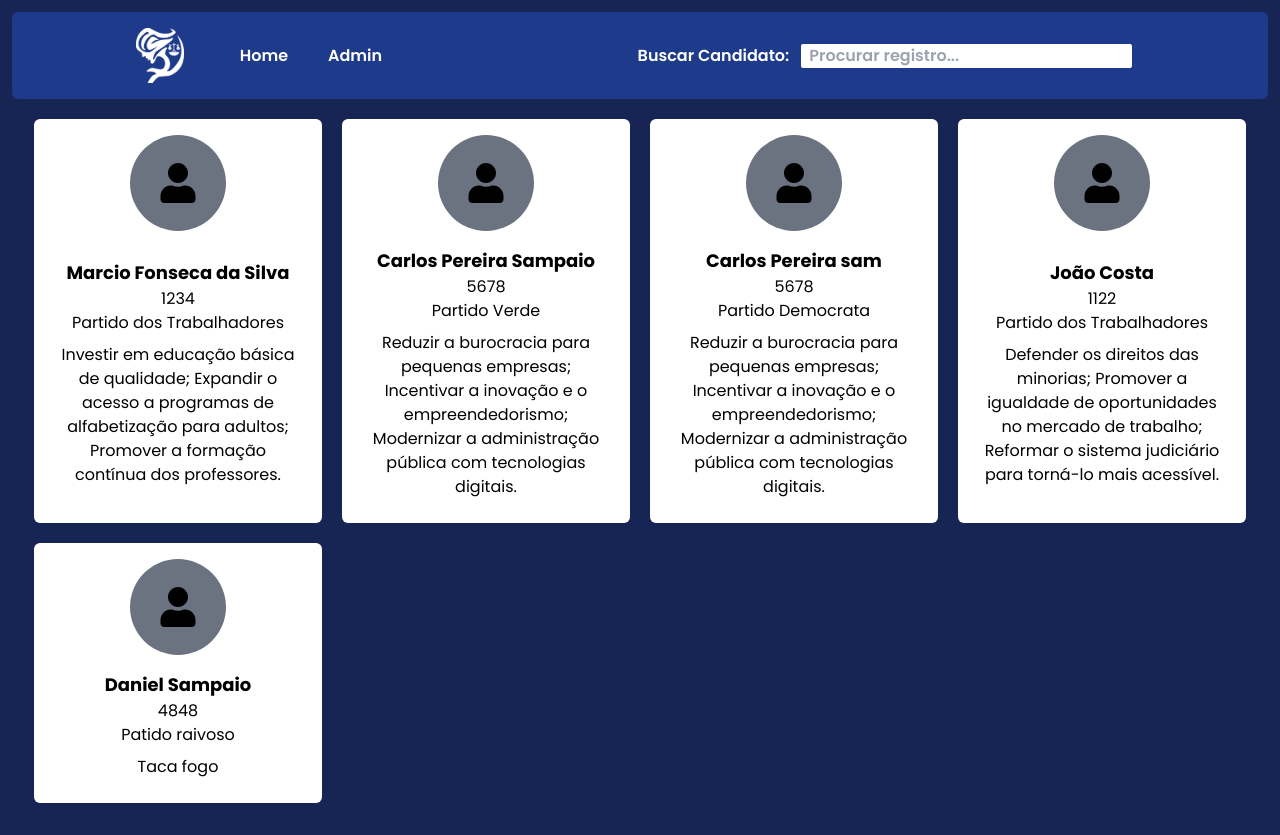
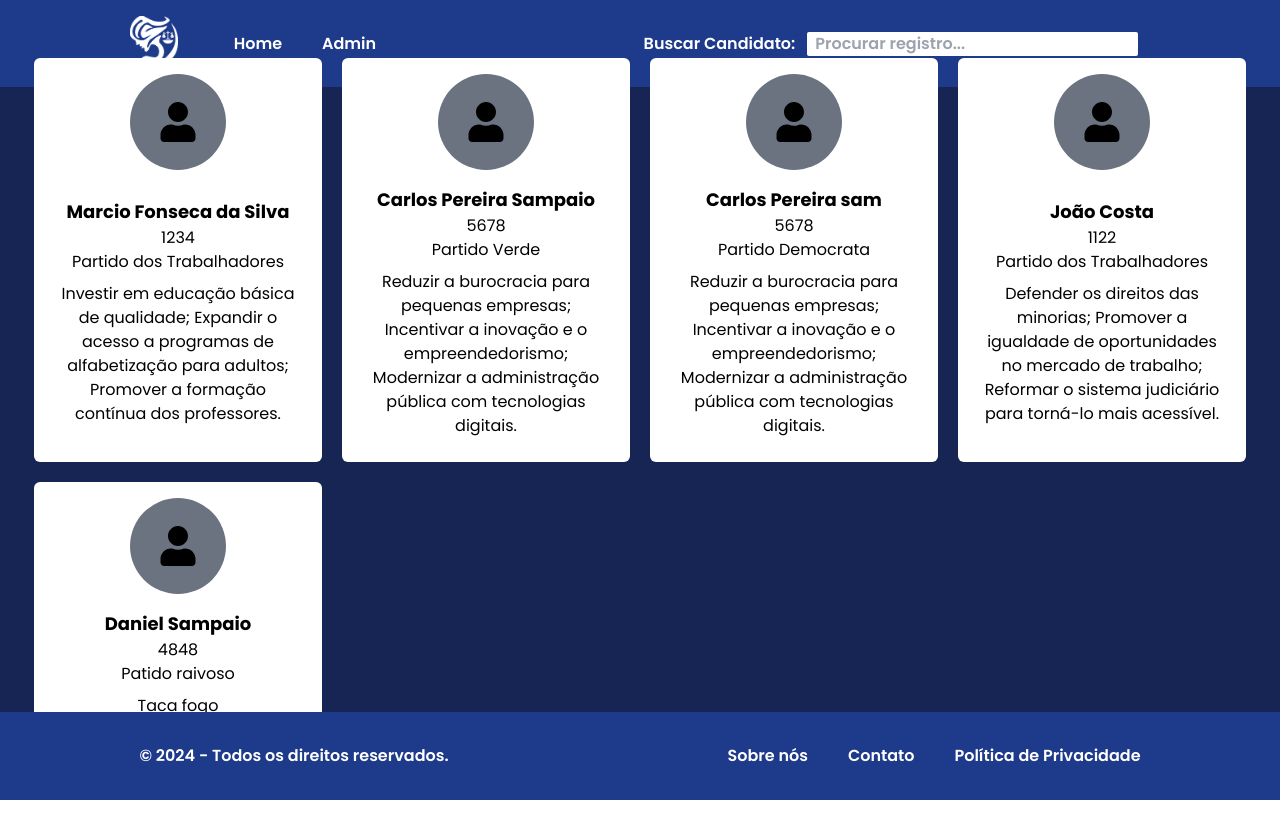
Before and after one commit to XDanielSampaioX/projeto-candidato-honesto-vite, a React (Vite) app: page / in a window 1280 px wide. After the commit the page ends 800 px from the top, so only its background shows below. Built offline with nearby package versions, Linux system fonts and the light colour scheme; data requests are answered from the project's data file.

Commit message:
Implantação do footer na main

```diff
--- a/index.html
+++ b/index.html
@@ -1,21 +1,19 @@
-<!doctype html>
+<!DOCTYPE html>
 <html lang="en">
-
   <head>
     <meta charset="UTF-8" />
-  <link rel="icon" type="image/svg+xml" href="/vite.svg" />
     <meta name="viewport" content="width=device-width, initial-scale=1.0" />
-  <link rel="preconnect" href="https://fonts.googleapis.com">
-  <link rel="preconnect" href="https://fonts.gstatic.com" crossorigin>
+    <link rel="preconnect" href="https://fonts.googleapis.com" />
+    <link rel="preconnect" href="https://fonts.gstatic.com" crossorigin />
     <link
       href="https://fonts.googleapis.com/css2?family=Poppins:ital,wght@0,100;0,200;0,300;0,400;0,500;0,600;0,700;0,800;0,900;1,100;1,200;1,300;1,400;1,500;1,600;1,700;1,800;1,900&display=swap"
-    rel="stylesheet">
-  <title>Vite + React + TS</title>
+      rel="stylesheet"
+    />
+    <title>Projeto-Candidatos</title>
   </head>
 
   <body>
     <div id="root"></div>
     <script type="module" src="/src/main.tsx"></script>
   </body>
-
 </html>
--- a/src/App.tsx
+++ b/src/App.tsx
@@ -2,15 +2,17 @@ import { Routes, Route } from 'react-router-dom';
 import Menu from './components/Menu';
 import Admin from './pages/Admin';
 import Home from './pages/Home';
+import Footer from './components/Footer';
 
 export default function App() {
   return (
-      <div className="bg-blue-950 p-3 m-auto flex flex-col items-center justify-center">
+      <div className="bg-blue-950 p-3 m-auto flex flex-col items-center justify-center flex-1 bg-cover min-h-screen">
         <Menu />
         <Routes>
             <Route path='/admin' element={<Admin />} />
             <Route path='/' element={<Home />} />
         </Routes>
+        <Footer/>
       </div>
   );
 }
--- /dev/null
+++ b/src/components/Footer/index.tsx
@@ -0,0 +1,18 @@
+const Footer = () => {
+  return (
+    <div className="w-full text-center items-center justify-around flex-col py-8 bg-blue-900 text-white font-semibold fixed bottom-0">
+      <footer className=" ">
+        <div className="flex justify-around">
+          <p>© 2024 - Todos os direitos reservados.</p>
+          <ul className="flex  gap-10">
+            <li> <button> Sobre nós</button></li>
+            <li> <button>Contato</button> </li>
+            <li> <button>Política de Privacidade</button> </li>
+          </ul>
+        </div>
+      </footer>
+    </div>
+  );
+};
+
+export default Footer;
--- a/src/components/Menu/index.tsx
+++ b/src/components/Menu/index.tsx
@@ -12,7 +12,7 @@ export default function Menu() {
     };
 
     return (
-        <div className="flex justify-around items-center w-full m-auto -mx-5 bg-blue-900 rounded-md gap-10 p-4">
+        <div className="flex justify-around items-center w-full m-auto -mx-5 bg-blue-900 gap-10 p-4 top-0 fixed">
             <div className="flex items-center gap-14">
                 <div className="w-12"> <img src="../../../public/LOGO.png" alt="logo" /></div>
                 <nav className="text-white font-semibold">
--- a/src/components/Tbody/index.tsx
+++ b/src/components/Tbody/index.tsx
@@ -56,11 +56,11 @@ export default function Tbody(props: Candidato) {
 
       <Modal abrirModal={modalAberto} fecharModal={fecharModal}>
         <div className="flex flex-col justify-center bg-blue-900 text-black items-center gap-4 p-3 rounded-lg shadow-lg">
-          <h2 className="text-2xl font-semibold mb-3">Formulário de Cadastro</h2>
+          <h2 className="text-2xl font-semibold mb-3 text-white">Formulário de Cadastro</h2>
 
           <form onSubmit={handleSubmit} className="w-full max-w-md">
             <div className="mb-2">
-              <label htmlFor="nome" className="block text-sm font-medium mb-1">Nome</label>
+              <label htmlFor="nome" className="block text-sm font-medium mb-1 text-white">Nome</label>
               <input
                 id="nome"
                 name="nome"
@@ -71,7 +71,7 @@ export default function Tbody(props: Candidato) {
             </div>
 
             <div className="mb-2">
-              <label htmlFor="numero" className="block text-sm font-medium mb-1">Número</label>
+              <label htmlFor="numero" className="block text-sm font-medium mb-1 text-white">Número</label>
               <input
                 id="numero"
                 name="numero"
@@ -82,7 +82,7 @@ export default function Tbody(props: Candidato) {
             </div>
 
             <div className="mb-2">
-              <label htmlFor="partido" className="block text-sm font-medium mb-1">Partido</label>
+              <label htmlFor="partido" className="block text-sm font-medium mb-1 text-white">Partido</label>
               <input
                 id="partido"
                 name="partido"
@@ -93,7 +93,7 @@ export default function Tbody(props: Candidato) {
             </div>
 
             <div className="mb-2">
-              <label htmlFor="biografia" className="block text-sm font-medium mb-1">Biografia</label>
+              <label htmlFor="biografia" className="block text-sm font-medium mb-1 text-white">Biografia</label>
               <textarea
                 id="biografia"
                 name="biografia"
@@ -104,7 +104,7 @@ export default function Tbody(props: Candidato) {
             </div>
 
             <div className="mb-4">
-              <label htmlFor="propostas" className="block text-sm font-medium mb-1">Propostas</label>
+              <label htmlFor="propostas" className="block text-sm font-medium mb-1 text-white">Propostas</label>
               <textarea
                 id="propostas"
                 name="propostas"
--- a/src/index.css
+++ b/src/index.css
@@ -3,5 +3,5 @@
 @tailwind utilities;
 
 * {
-    font-family: poppins, sans-serif;
+  font-family: poppins, sans-serif;
 }
```
Lines whose indentation alone changed are shown as unchanged.
